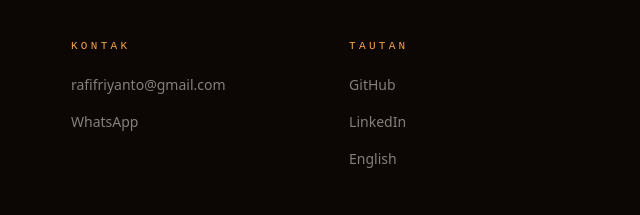
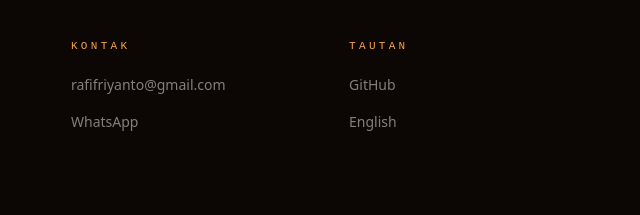
Before and after one commit to rafifriyanto/rafifriyanto.com, an Astro site: page / in a window 1280 px wide. Shown: the part 8383-8598 px from the top of the page, 640-1280 px from the left. Built offline with nearby package versions, Linux system fonts and the light colour scheme; Astro itself is replaced by a stand-in of ours.

Commit message:
fix: do not render a social link that has no profile URL yet
The footer pointed LinkedIn at linkedin.com/in/, which is a dead link, and it
was about to ship on the live site. Social links are now built from config and
filtered, so an unset profile simply does not appear. Setting CONTACT.linkedin
to a real URL brings it back with no template change.

```diff
--- a/src/components/footer/Footer.astro
+++ b/src/components/footer/Footer.astro
@@ -11,6 +11,13 @@ interface Props {
 const { locale, t } = Astro.props;
 const year = new Date().getFullYear();
 const waHref = `https://wa.me/${CONTACT.whatsapp}`;
+
+// A profile with no URL yet must not render — an anchor pointing at
+// linkedin.com/in/ is a dead link, and dead links ship badly.
+const socials = [
+  { label: 'GitHub', href: CONTACT.github },
+  { label: 'LinkedIn', href: CONTACT.linkedin },
+].filter((s) => /^https?:\/\/\S+\.\S+/.test(s.href) && !s.href.endsWith('/in/'));
 ---
 
 <footer class="foot">
@@ -40,8 +47,9 @@ const waHref = `https://wa.me/${CONTACT.whatsapp}`;
     <div class="foot__col">
       <h2 class="foot__label">{t.footer.socialLabel}</h2>
       <ul class="foot__list">
-        <li><a class="foot__link" href={CONTACT.github} target="_blank" rel="noopener noreferrer">GitHub</a></li>
-        <li><a class="foot__link" href={CONTACT.linkedin} target="_blank" rel="noopener noreferrer">LinkedIn</a></li>
+        {socials.map((s) => (
+          <li><a class="foot__link" href={s.href} target="_blank" rel="noopener noreferrer">{s.label}</a></li>
+        ))}
         <li>
           <a class="foot__link" href={withBase(locale === 'id' ? '/en/' : '/')}>
             {locale === 'id' ? 'English' : 'Bahasa Indonesia'}
```
